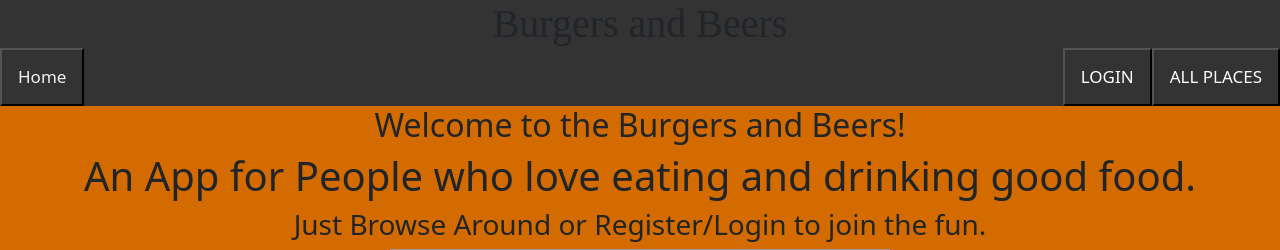
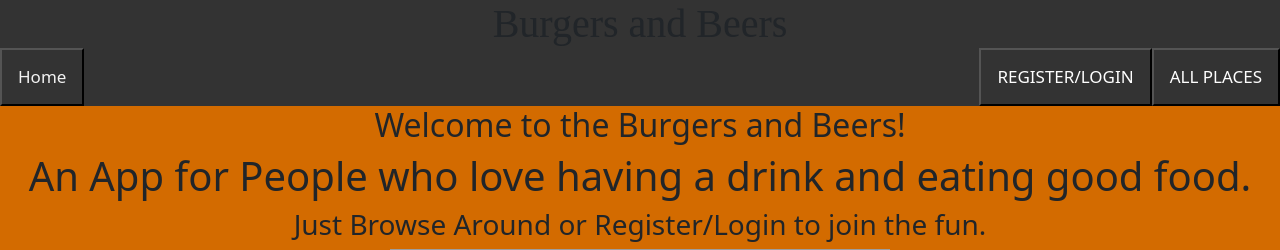
Before and after one commit to mickey-40/burgers_and_beers_frontend, a React (Create React App) app: page / in a window 1280 px wide. Shown: the top 250 px of the page. Built offline with nearby package versions, Linux system fonts and the light colour scheme; no server answers; grey boxes are pictures that could not be loaded; a web font is replaced by a local one.

Commit message:
changed wording of the home and navbar

```diff
--- a/src/components/Home.jsx
+++ b/src/components/Home.jsx
@@ -7,7 +7,7 @@ export default function Home(props) {
     <>
       <main>
         <h2>Welcome to the Burgers and Beers!</h2>
-        {props.user ?  null:<h1>An App for People who love eating and drinking good food.</h1>}
+        {props.user ?  null:<h1>An App for People who love having a drink and eating good food.</h1>}
         <h3>{props.user ? 'Welcome back ' + props.user.username.charAt(0).toUpperCase()+ props.user.username.slice(1)+'!': 'Just Browse Around or Register/Login to join the fun.'}</h3>
         <img src="https://images.pexels.com/photos/1267696/pexels-photo-1267696.jpeg?auto=compress&cs=tinysrgb&w=1260&h=750&dpr=1" alt="People having fun" height={300} width={500}></img>
       </main>
--- a/src/components/NavBar.jsx
+++ b/src/components/NavBar.jsx
@@ -27,7 +27,7 @@ export default function NavBar(props) {
 
                     <button className="split" type="button" onClick={()=>{navigate('/places')}}>ALL PLACES</button>
 
-                    <button className={props.user ? "hidden": "split"} onClick={()=>{navigate('/login')}}type="button">LOGIN</button>
+                    <button className={props.user ? "hidden": "split"} onClick={()=>{navigate('/login')}}type="button">REGISTER/LOGIN</button>
 
                     <button className={props.user ? "split":"hidden" } type="button" onClick={()=>{navigate('/places/private')}}>{capName}'S PLACES</button>
 
```
